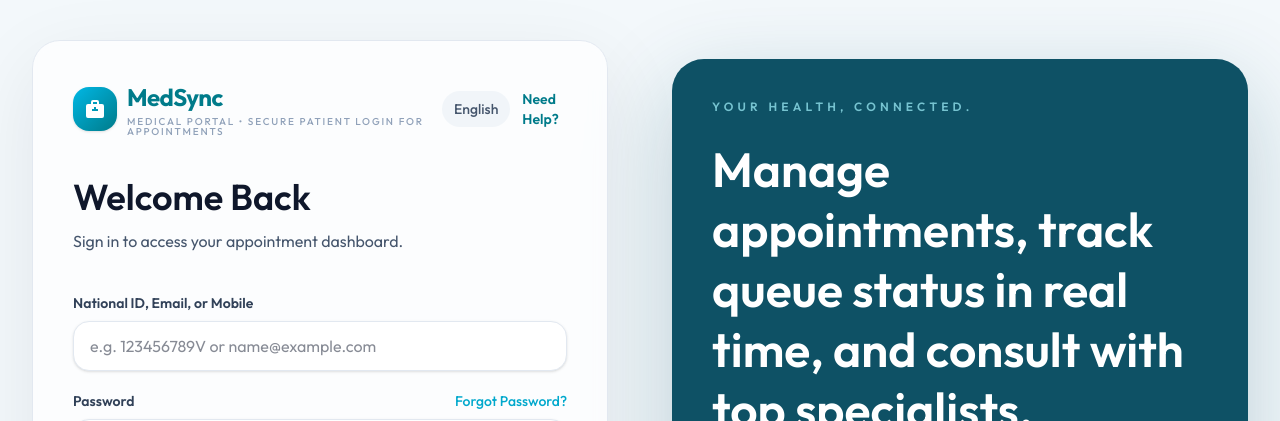
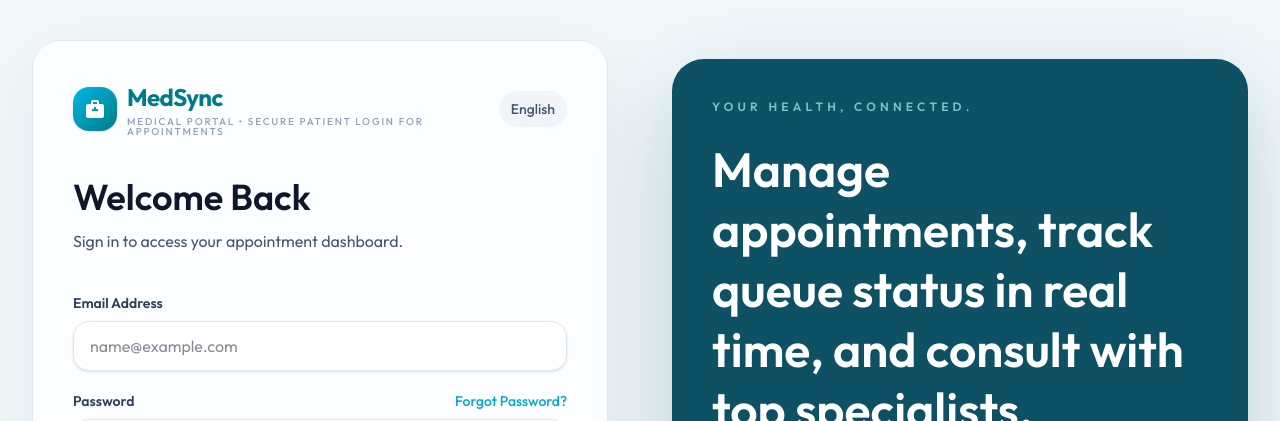
Before and after one commit to pehesara827/medsync-web-app, a React (Vite) app in the folder frontend/: page /login in a window 1280 px wide. Shown: the top 421 px of the page. Built offline with nearby package versions, Linux system fonts and the light colour scheme; no server answers; what html5-qrcode would draw is missing.

Commit message:
Login Page Changes

```diff
--- a/frontend/src/PublicSite/pages/Login.jsx
+++ b/frontend/src/PublicSite/pages/Login.jsx
@@ -21,7 +21,7 @@ export default function LoginPage() {
     setLoading(true);
 
     try {
-      // Step 1: Resolve the identifier (Email, National ID, or Phone) to an email via RPC.
+      // Step 1: Resolve the identifier (Email) to an email via RPC.
       // The RPC returns an array; pick the first matching row.
       const { data, error: rpcError } = await supabase.rpc('get_email_by_identifier', {
         p_identifier: identifier.trim(),
@@ -81,8 +81,8 @@ export default function LoginPage() {
       securePatient: 'Secure patient login for appointments',
       welcomeBack: 'Welcome Back',
       signIn: 'Sign in to access your appointment dashboard.',
-      identifierLabel: 'National ID, Email, or Mobile',
-      identifierPlaceholder: 'e.g. 123456789V or name@example.com',
+      identifierLabel: 'Email Address',
+      identifierPlaceholder: 'name@example.com',
       passwordLabel: 'Password',
       passwordPlaceholder: 'Enter your password',
       sessionNotice: 'For security, you are signed in on this tab only. A new tab or browser restart always asks for credentials again.',
@@ -90,7 +90,6 @@ export default function LoginPage() {
       loginButton: 'Log in to portal',
       newPatient: 'New patient?',
       register: 'Register for an account',
-      needHelp: 'Need Help?',
       healthConnected: 'Your Health, Connected.',
       headline: 'Manage appointments, track queue status in real time, and consult with top specialists.',
       description: 'Get fast access to your appointments, receive updates instantly, and keep your medical journey organized from a single secure portal.',
@@ -102,8 +101,8 @@ export default function LoginPage() {
       securePatient: 'පත්වීම් සඳහා ආරක්ෂිත රෝගී පිවිසුම',
       welcomeBack: 'ඔබව නැවත පිළිගනිමු',
       signIn: 'ඔබගේ පත්වීම් පුවරුවට ප්‍රවේශ වීමට පුරනය වන්න.',
-      identifierLabel: 'ජාතික හැඳුනුම්පත, ඊමේල් හෝ ජංගම දුරකථන',
-      identifierPlaceholder: 'උදා: 123456789V හෝ name@example.com',
+      identifierLabel: 'Email Address',
+      identifierPlaceholder: 'name@example.com',
       passwordLabel: 'මුරපදය',
       passwordPlaceholder: 'ඔබගේ මුරපදය ඇතුළත් කරන්න',
       sessionNotice: 'ආරක්ෂාව සඳහා, ඔබ මෙම ටැබ් එකේ පමණක් පුරනය වී සිටී. නව ටැබ් එකක් හෝ බ්‍රවුසරය නැවත ආරම්භ කිරීමේදී සෑම විටම අක්තපත්‍ර නැවත ඇතුළත් කළ යුතුය.',
@@ -113,7 +112,6 @@ export default function LoginPage() {
       mobileOtp: 'ජංගම OTP / Passkey සමඟ පුරනය වන්න',
       newPatient: 'අලුත් රෝගියෙක්ද?',
       register: 'ගිණුමක් ලියාපදිංචි කරන්න',
-      needHelp: 'උදවු අවශ්‍යද?',
       healthConnected: 'ඔබේ සෞඛ්‍යය, සම්බන්ධිතයි.',
       headline: 'පත්වීම් කළමනාකරණය කරන්න, පෝලිම් තත්ත්වය තත්‍ය කාලීනව නිරීක්ෂණය කරන්න, සහ ප්‍රමුඛ විශේෂඥයින් සමඟ උපදේශනය කරන්න.',
       description: 'ඔබගේ පත්වීම් සඳහා ඉක්මන් ප්‍රවේශයක් ලබා ගන්න, ක්ෂණික යාවත්කාලීන ලබා ගන්න, සහ ඔබගේ වෛද්‍ය ගමන එක් ආරක්ෂිත ද්වාරයකින් සංවිධානය කර තබා ගන්න.',
@@ -141,10 +139,7 @@ export default function LoginPage() {
                 >
                   {language === 'en' ? 'English' : 'සිංහල'}
                 </button>
-                <Link to="/" className="font-semibold text-[#007b8a] hover:text-[#005f71]">
-                  {t.needHelp}
-                </Link>
-              </div>
+                      </div>
             </div>
 
             <div className="mb-10">
@@ -171,7 +166,7 @@ export default function LoginPage() {
                 <input
                   id="login-identifier"
                   name="username"
-                  type="text"
+                  type="email"
                   autoComplete="username"
                   value={identifier}
                   onChange={(e) => {
```
